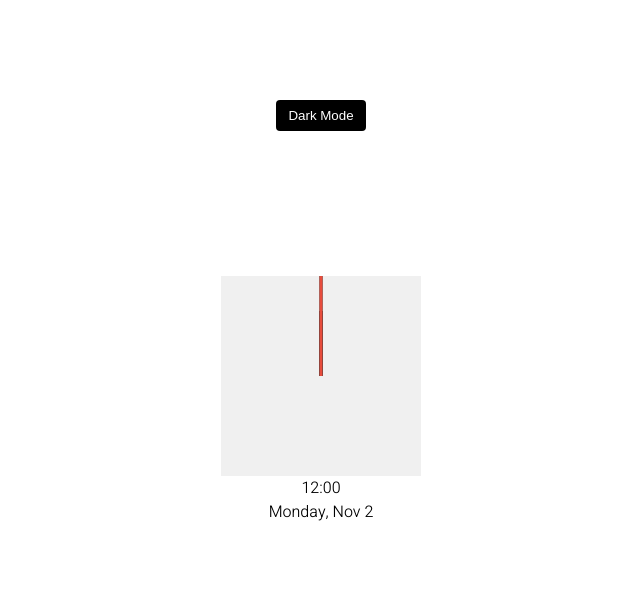
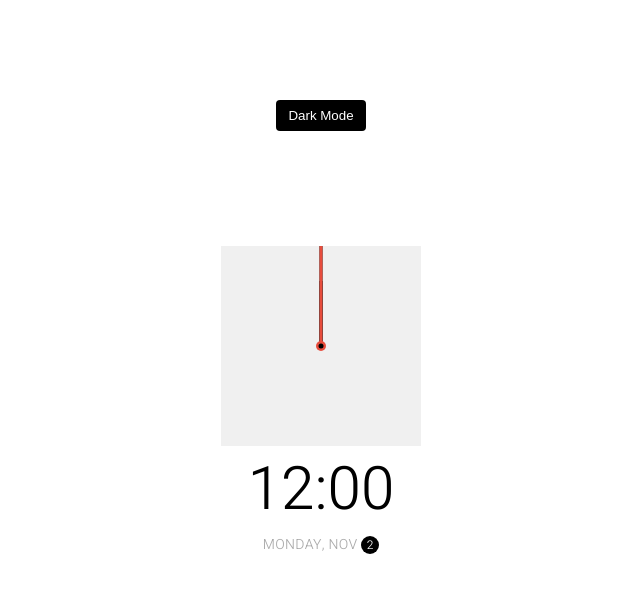
Before and after one commit to donsvederus/ThemeClock, a plain HTML site: page index.html in a window 1280 px wide. Shown: the whole page, without its empty margins (319-959 px from the left). Drawn offline with Linux system fonts and the light colour scheme.

Commit message:
0.62.1 CSS styles 2

```diff
--- a/style.css
+++ b/style.css
@@ -86,3 +86,51 @@ body {
   height: 100px;
   background-color: #e74c3c;
 }
+
+.center-point {
+  background-color: #e74c3c;
+  width: 10px;
+  height: 10px;
+  position: absolute;
+  top: 50%;
+  left: 50%;
+  transform: translate(-50%, -50%);
+  border-radius: 50%;
+}
+
+.center-point::after {
+  content: '';
+  background-color: var(--primary-color);
+  width: 5px;
+  height: 5px;
+  position: absolute;
+  top: 50%;
+  left: 50%;
+  transform: translate(-50%, -50%);
+  border-radius: 50%;
+}
+
+.time {
+  font-size: 60px;
+}
+
+.date {
+  color: #aaa;
+  font-size: 14px;
+  letter-spacing: 0.3px;
+  text-transform: uppercase;
+}
+
+.date .circle {
+  background-color: var(--primary-color);
+  color: var(--secondary-color);
+  border-radius: 50%;
+  height: 18px;
+  width: 18px;
+  display: inline-flex;
+  align-items: center;
+  justify-content: center;
+  line-height: 18px;
+  transition: all 0.5s ease-in;
+  font-size: 12px;
+}
```
